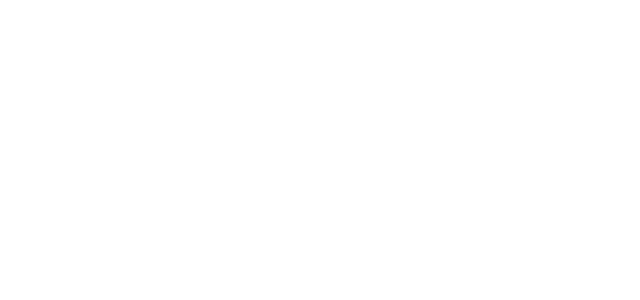
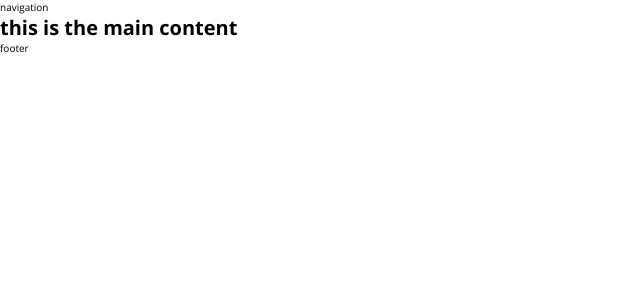
Before and after one commit to tareq-abdelhaq/burger-builder, a React (Create React App) app: page / in a window 1280 px wide. Shown: the top 300 px of the page, without its empty margins (0-640 px from the left). Built offline with nearby package versions, Linux system fonts and the light colour scheme.

Commit message:
create Layout

```diff
--- a/src/App.js
+++ b/src/App.js
@@ -1,10 +1,12 @@
 import React from "react"
+import Layout from "./components/Layout/Layout";
 
 class App extends React.Component{
   render() {
     return (
-        <div>
-        </div>
+       <Layout>
+           <h1>this is the main content</h1>
+       </Layout>
     );
   }
 }
--- /dev/null
+++ b/src/components/Layout/Layout.js
@@ -0,0 +1,17 @@
+const layout = (props) => {
+    return (
+        <>
+            <header>
+                <nav>navigation</nav>
+            </header>
+            <main>
+                {props.children}
+            </main>
+            <footer>
+                footer
+            </footer>
+        </>
+    )
+}
+
+export default layout;
--- a/src/index.css
+++ b/src/index.css
@@ -1,6 +1,7 @@
 @import url('https://fonts.googleapis.com/css2?family=Open+Sans:wght@400;700&display=swap');
 html
 {
+  font-family: "Open Sans", sans-serif;
   font-size: 10px;
   box-sizing: border-box;
 }
```
